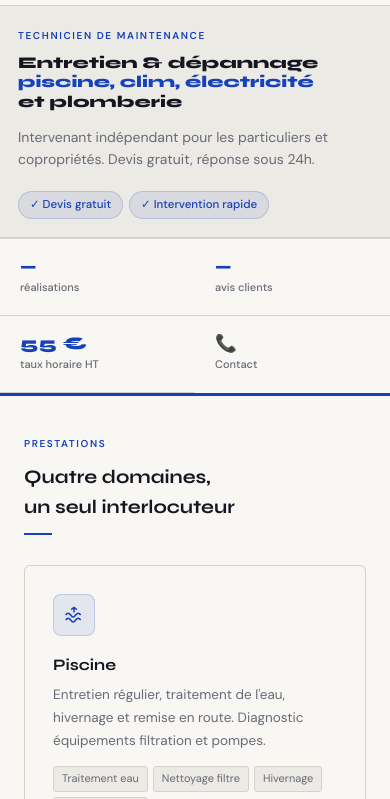
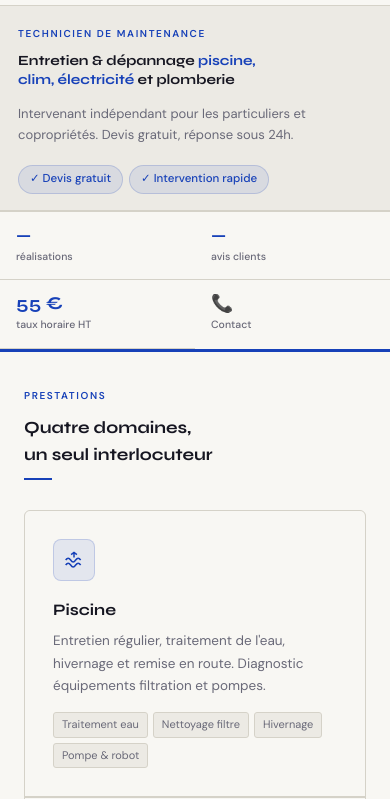
Before and after one commit to cyril8344/photoimmo-pro, a website: page portfolio.html in a window 390 px wide. Shown: the part 45-844 px from the top of the page. Drawn offline with Linux system fonts and the light colour scheme.

Commit message:
Vitrine mobile : texte moins gras, chiffres plus discrets (#46)
- hero-title mobile : 14px font-weight:700 (au lieu de 800 + clamp)
- stat-num mobile : 18px font-weight:700
- stat-phone mobile : 13px font-weight:600
- section-title mobile : 17px font-weight:700
- hero-sub mobile : 13px
- stat-cell padding réduit


Claude-Session: https://claude.ai/code/session_014Tg11GFULxebqTgPcPd7fG

Co-authored-by: Claude <noreply@anthropic.com>

```diff
--- a/portfolio.html
+++ b/portfolio.html
@@ -140,11 +140,15 @@
     /* ── Responsive ── */
     @media(max-width:860px){
       .hero-inner{grid-template-columns:1fr;}
-      .hero-copy{padding:22px 18px 18px;border-right:none;border-bottom:1px solid var(--border);}
-      .hero-title{font-size:clamp(15px,4.2vw,22px);line-height:1.18;}
+      .hero-copy{padding:20px 18px 16px;border-right:none;border-bottom:1px solid var(--border);}
+      .hero-title{font-size:14px;font-weight:700;line-height:1.35;}
+      .hero-sub{font-size:13px;}
       .hero-stats{display:grid;grid-template-columns:repeat(2,1fr);border-left:none;border-top:1px solid var(--border);}
-      .stat-num{font-size:clamp(16px,4.5vw,22px);}
-      .stat-num.stat-phone{font-size:clamp(11px,2.8vw,15px);letter-spacing:-0.03em;}
+      .stat-cell{padding:14px 16px;}
+      .stat-num{font-size:18px;font-weight:700;}
+      .stat-num.stat-phone{font-size:13px;font-weight:600;letter-spacing:-0.01em;}
+      .stat-label{font-size:10.5px;}
+      .section-title{font-size:17px;font-weight:700;}
       .services-grid{grid-template-columns:1fr;}
       .reals-grid{grid-template-columns:repeat(2,1fr);}
       .testi-grid{grid-template-columns:1fr;}
@@ -157,7 +161,7 @@
     }
     @media(max-width:520px){
       .reals-grid{grid-template-columns:1fr;}
-      section{padding:40px 0;}
+      section{padding:36px 0;}
     }
     @media(prefers-reduced-motion:reduce){*{transition:none!important;}}
     [hidden]{display:none!important;}
```
